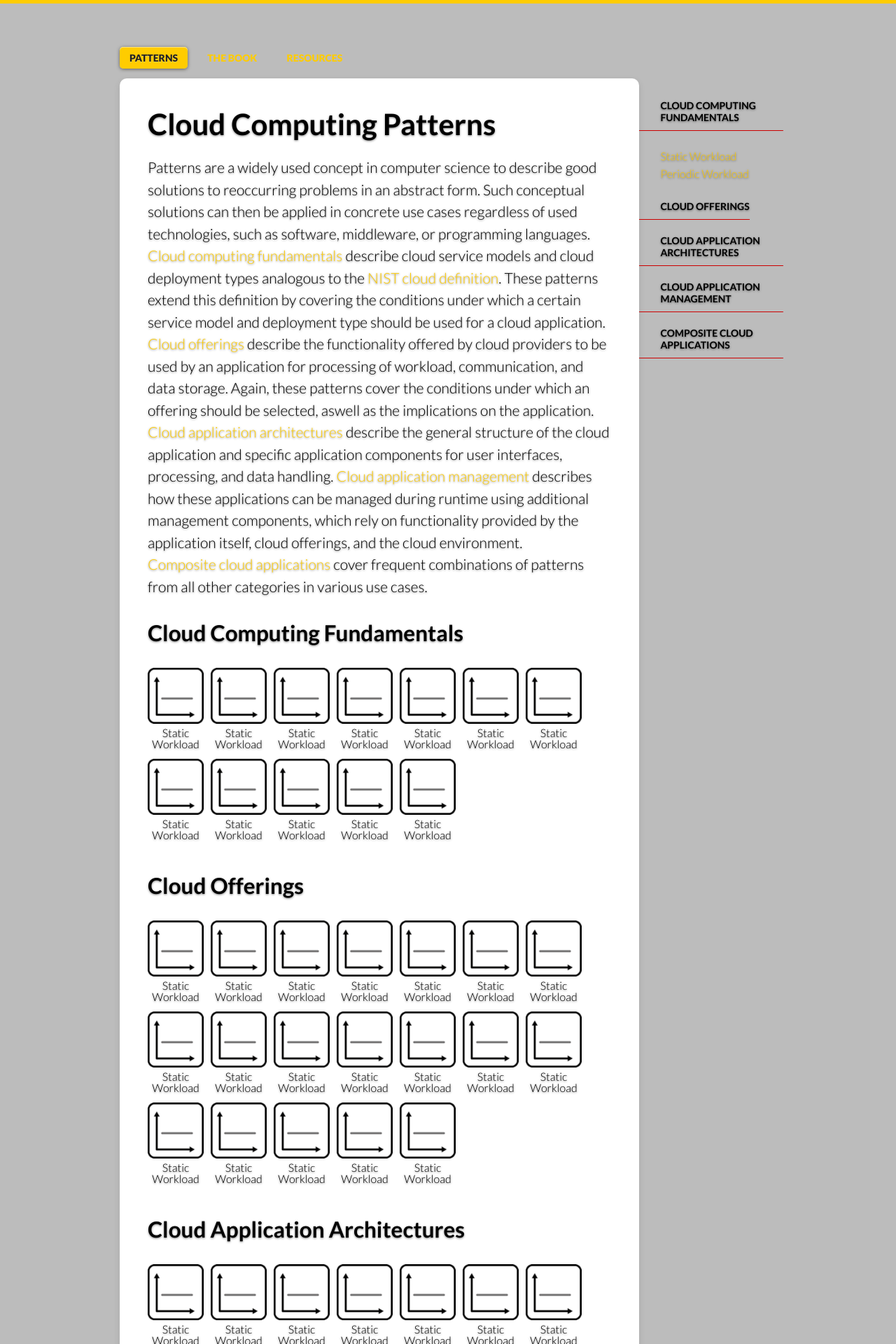
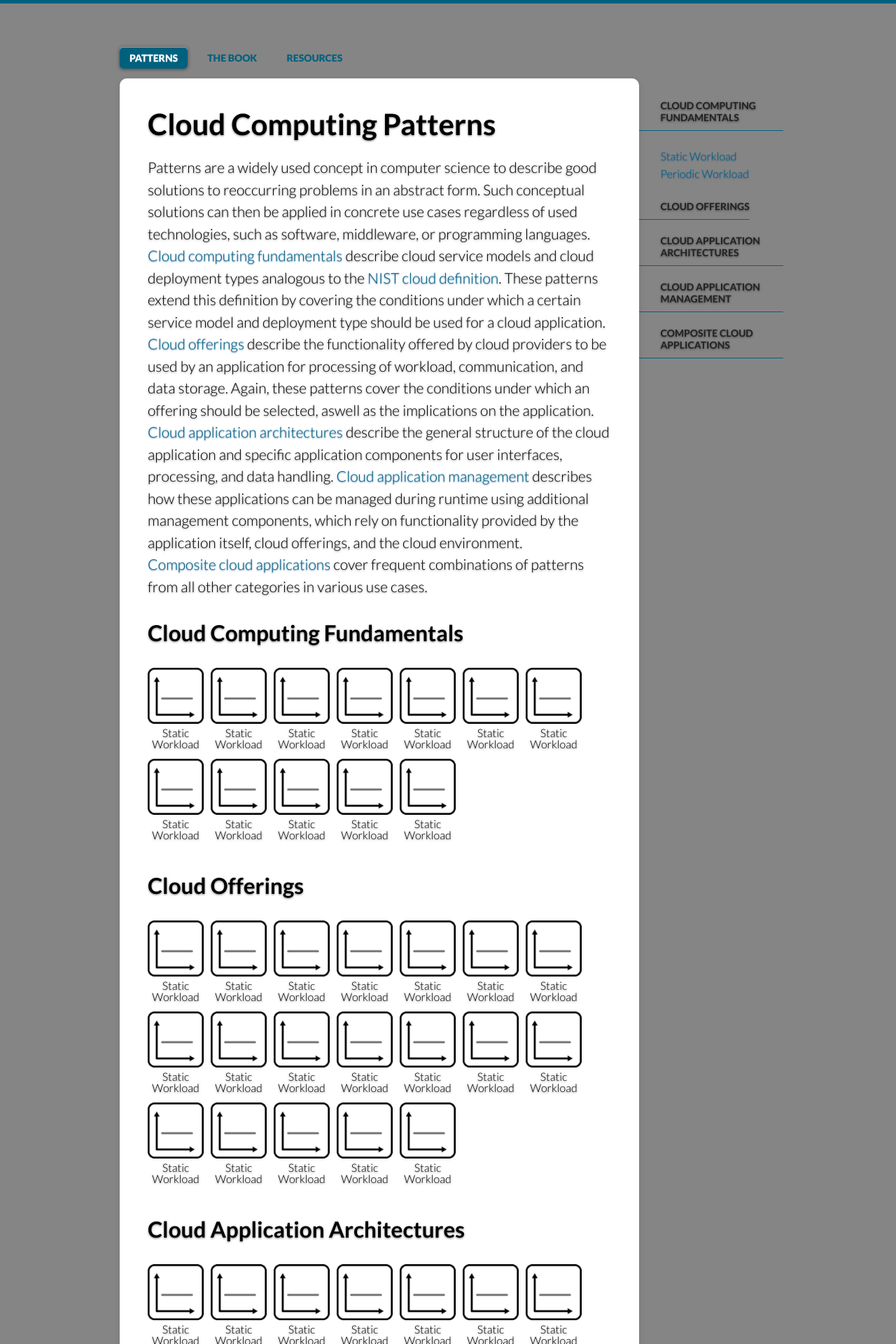
Before and after one commit to cloudcomputingpatterns/cloudcomputingpatterns.github.io, a Jekyll site: the page built from index.md, in a window 1280 px wide. Shown: the top 1920 px of the page at 70% size. Built offline with Jekyll 4.4.1, drawn with Linux system fonts in a browser that asks for light colours.

Commit message:
Changed colors to a blue theme.

```diff
--- a/_sass/_style.scss
+++ b/_sass/_style.scss
@@ -9,8 +9,8 @@
 body {
   font: 300 21px Lato, 'Helvetica Neue', Helvetica, Arial, sans-serif;
   color: #000;
-  background-color: #BCBCBC;
-  border-top: 5px solid #fc0;
+  background-color: #868585;
+  border-top: 5px solid #00617F;
   @include box-shadow(inset 0 3px 30px rgba(0,0,0,.3));
   text-shadow: 0 1px 3px rgba(0,0,0,.5);
   -webkit-font-feature-settings: "kern" 1;
@@ -86,8 +86,8 @@ nav {
     &.current {
 
       a {
-        background-color: #fc0;
-        color: #222;
+        background-color: #00617F;
+        color: #FFF;
         @include box-shadow(inset 0 1px 0 rgba(255,255,255,.5), 0 1px 5px rgba(0,0,0,.5));
         text-shadow: 0 1px 0 rgba(255,255,255,.3);
       }
@@ -107,7 +107,7 @@ nav {
     float: left;
     width: 100%;
     background-color: #333;
-    color: #fc0;
+    color: #FFF;
     text-align: center;
     text-transform: uppercase;
     font-size: 14px;
@@ -125,8 +125,8 @@ nav {
   .current {
 
     a {
-      background-color: #fc0;
-      color: #222;
+      background-color: #00617F;
+      color: #FFF;
       @include box-shadow(inset 0 1px 0 rgba(255,255,255,.5), 0 1px 5px rgba(0,0,0,.5));
       text-shadow: 0 1px 0 rgba(255,255,255,.3);
     }
@@ -420,13 +420,14 @@ aside {
   padding-top: 30px;
 
   h4 {
+    color: #222;
     text-transform: uppercase;
     font-size: 14px;
     font-weight: 700;
     padding: 0 0 10px 30px;
     margin-left: -30px;
     display: inline-block;
-    border-bottom: 1px solid #c00;
+    border-bottom: 1px solid #00617F;
   }
 
   ul {
@@ -531,9 +532,9 @@ aside {
 .improve {
   padding-top: 25px;
   font-size: 16px;
-  text-shadow: 0 0px 0px rgba(0, 0, 0, 0);
   a {
     color: #FFF;
+    text-shadow: 0 0px 0px rgba(0, 0, 0, 0);
   }
 }
 
@@ -678,11 +679,12 @@ h5 > code,
 h1, h2, h3, h4, h5, h6 { margin: 0; }
 
 a {
-  color: #fc0;
+  color: #00617F;
   text-decoration: none;
+  text-shadow: 0 1px 2px rgba(0, 76, 144, 0.8);
   @include transition(all .25s);
 
-  &:hover { color: #f90; }
+  &:hover { color: #94b0c9; }
 }
 
 strong { font-weight: 700; }
```
